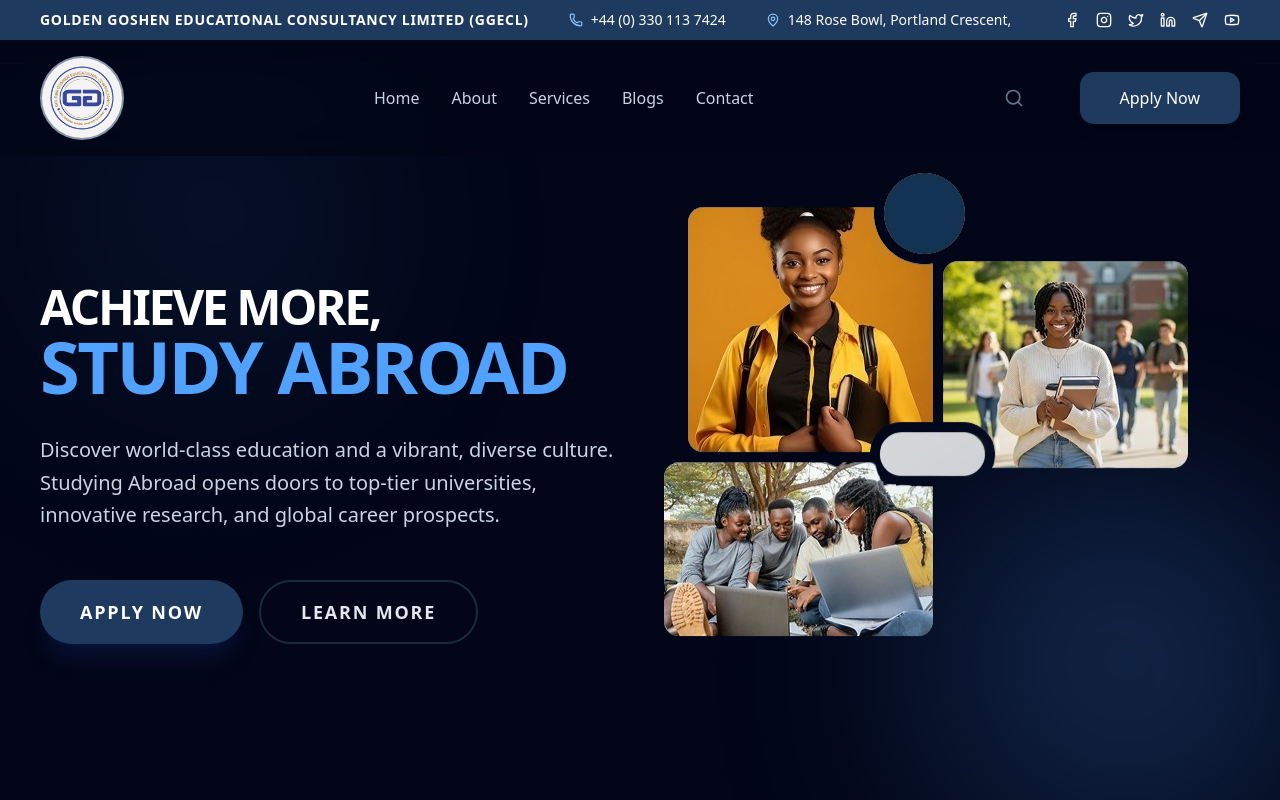
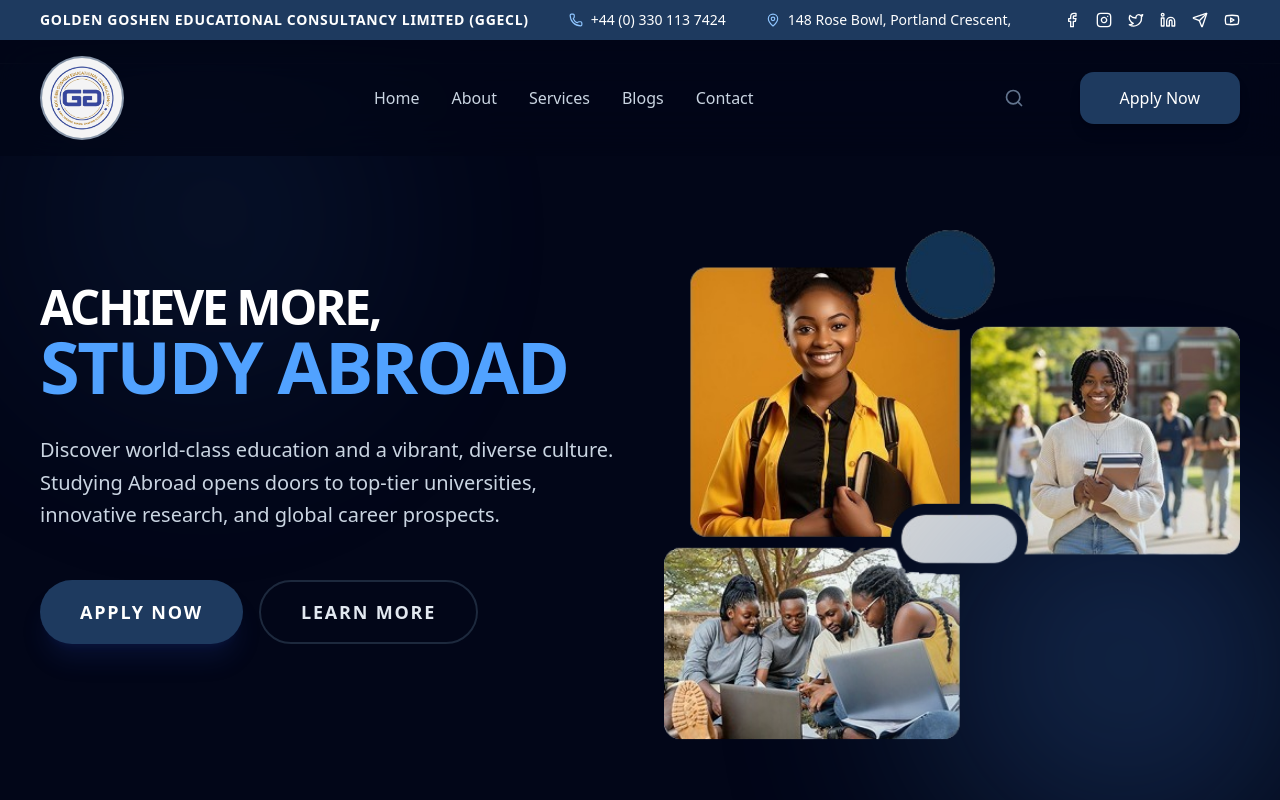
Before and after one commit to JoshDickson1/ggecl-rebranding, a React (Vite) app in the folder frontend/: page / in a window 1280 px wide. Shown: the top 800 px of the page. Built offline with nearby package versions, Linux system fonts and the light colour scheme; no server answers.

Commit message:
top-bar 3

```diff
--- a/frontend/src/components_/Hero.tsx
+++ b/frontend/src/components_/Hero.tsx
@@ -1,3 +1,4 @@
+import { cn } from "@/lib/utils";
 import { motion, easeInOut } from "framer-motion";
 import { useNavigate } from "react-router-dom";
 
@@ -109,11 +110,23 @@ const Hero = () => {
 
         {/* Right Side: Animated Image Composition */}
         <motion.div
-          animate={floatAnimation}
-          className="relative w-full aspect-square md:aspect-auto z-1 h-full min-h-[200px] md:min-h-[600px]"
-        >
-          <img src="hero.png" alt="" className="" />
-        </motion.div>
+  animate={floatAnimation}
+  className={cn(
+    "relative w-full aspect-square md:aspect-auto z-1 h-full min-h-[200px] md:min-h-[600px]",
+    // Base desktop (MacBook 13")
+    "md:pt-4",
+    // Just a touch more for larger screens (15"+)
+    "lg:pt-10",
+    // Max nudge for huge monitors
+    "xl:pt-14"
+  )}
+>
+  <img
+    src="hero.png"
+    alt=""
+    className="w-full h-auto object-contain"
+  />
+</motion.div>
 
       </div>
 
```
